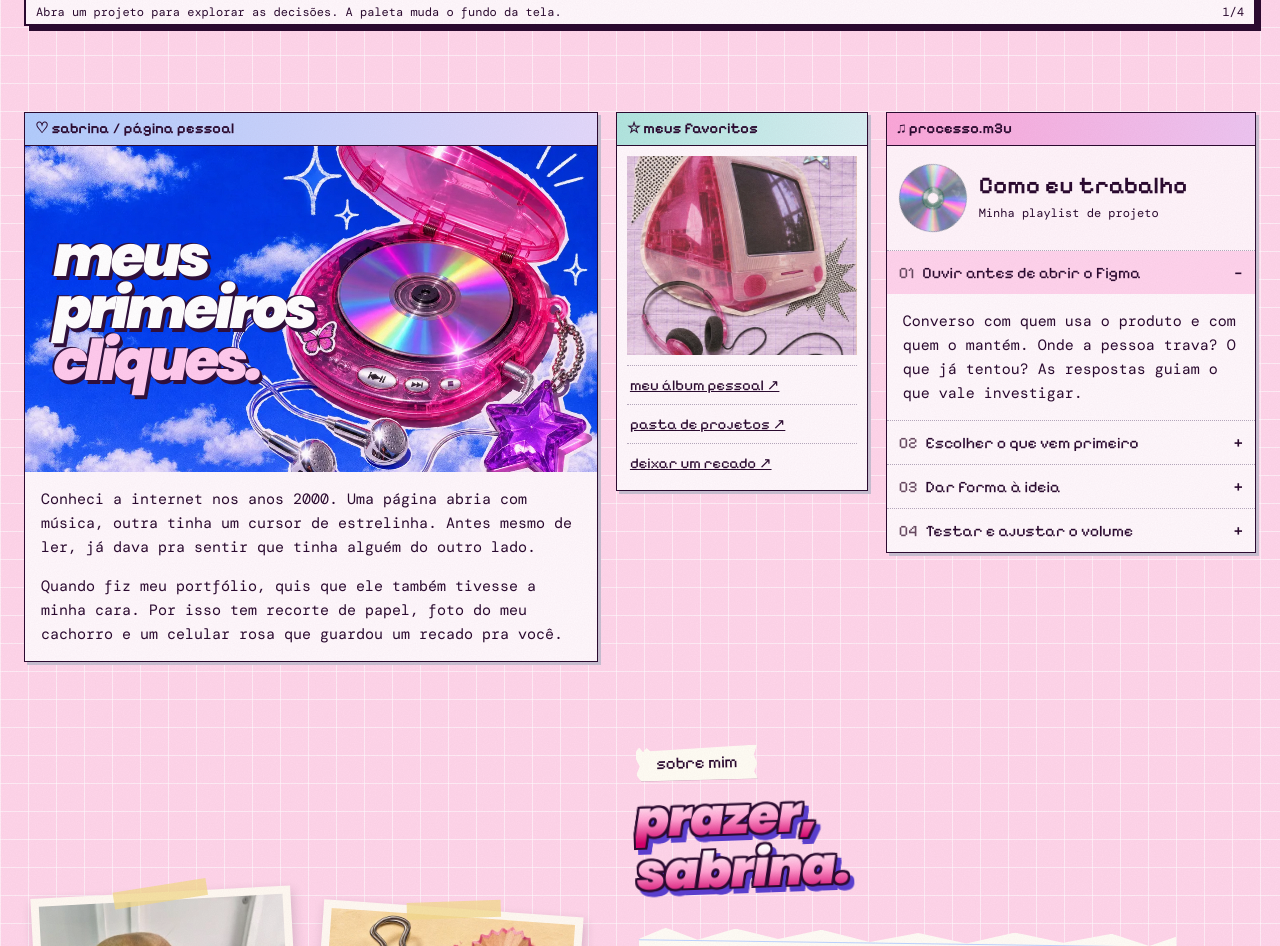
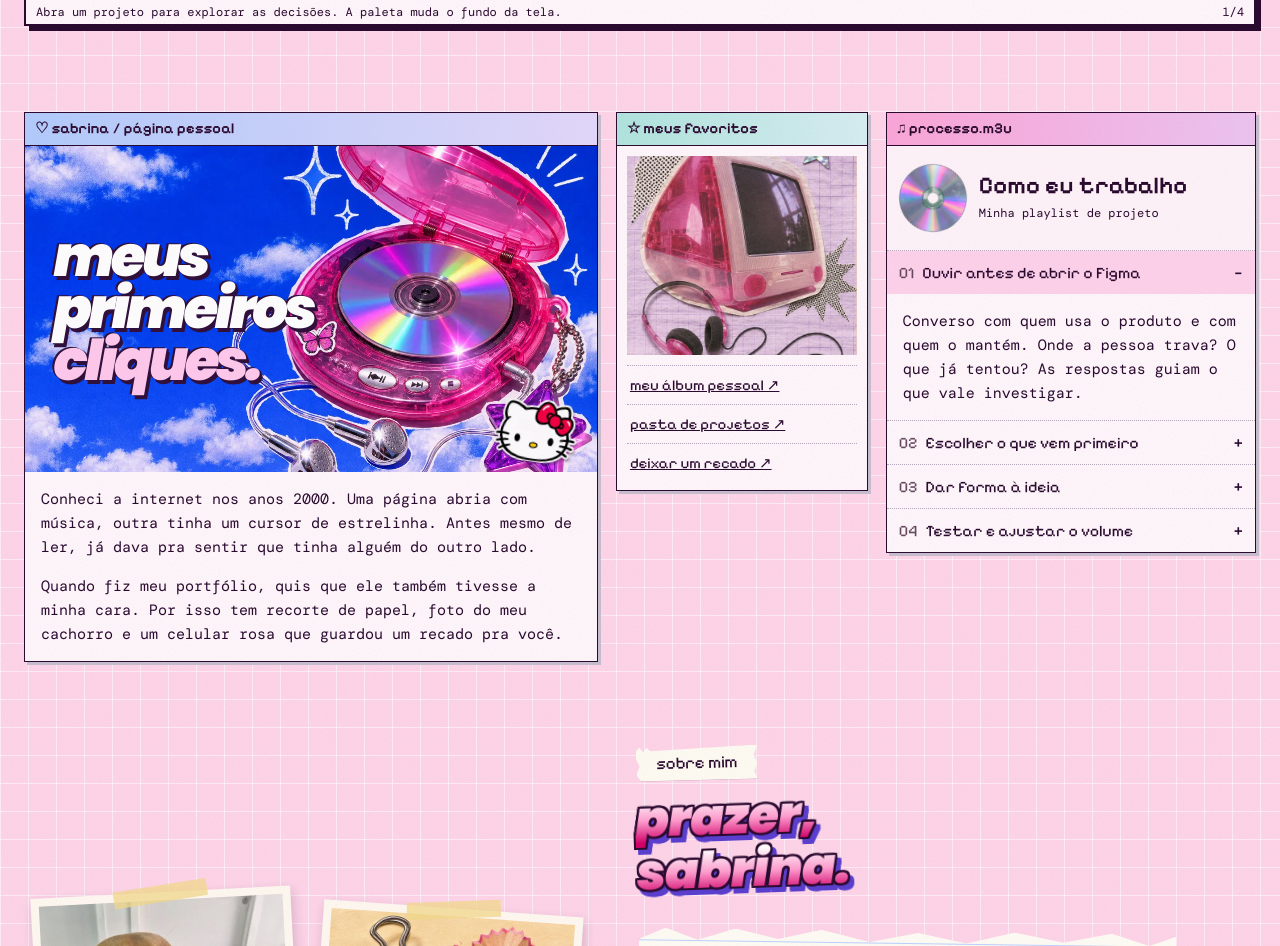
Before and after one commit to SabrinaPasti/portfolio, a plain HTML site: page index.html in a window 1280 px wide. Shown: the part 1653-2599 px from the top of the page. Drawn offline with nearby package versions, Linux system fonts and the light colour scheme; files whose address does not match are found by name.

Commit message:
Inclui adesivo da Hello Kitty em Meus primeiros cliques

```diff
--- a/css/portal.css
+++ b/css/portal.css
@@ -22,10 +22,17 @@ section[id] { scroll-margin-top: 18px; }
 .web-ring .sp-tb { border-bottom-width: 1px; background: linear-gradient(90deg,#b2cdfd,#e3d9fb); }
 .favorites .sp-tb { background: linear-gradient(90deg,#b1e6df,#d8eff2); }
 .playlist .sp-tb, .sp-play .sp-tb { background: linear-gradient(90deg,#fba7d9,#edc5f1); }
-.sky-banner { background: #2046c8 url('../img/discman.webp') center / cover; display: grid; align-items: center; aspect-ratio: 1.75; }
+.sky-banner { position: relative; background: #2046c8 url('../img/discman.webp') center / cover; display: grid; align-items: center; aspect-ratio: 1.75; }
 .sky-banner h2 {
   margin: 0; padding: 8% 5%; color: #fff; font: italic 900 clamp(32px,4.4vw,66px)/.92 var(--sp-display);
   letter-spacing: -.06em; text-shadow: -2px -1px #30103c, 2px 1px #30103c, 3px 4px #30103c;
+}
+.sky-banner::after {
+  content: ""; position: absolute; right: 3%; bottom: 3%;
+  width: clamp(50px, 15%, 92px); aspect-ratio: 4 / 3;
+  background: url('../img/hello-kitty.webp') center / contain no-repeat;
+  transform: rotate(8deg); filter: drop-shadow(1px 2px 1px #351b4580);
+  pointer-events: none;
 }
 .sky-banner em { color: #ffcaed; }
 .guestbook, .tracks details p { padding: 0 16px; font: 15px/1.6 var(--sp-body); }
```
Also changed, not shown: img/hello-kitty.webp (added).
